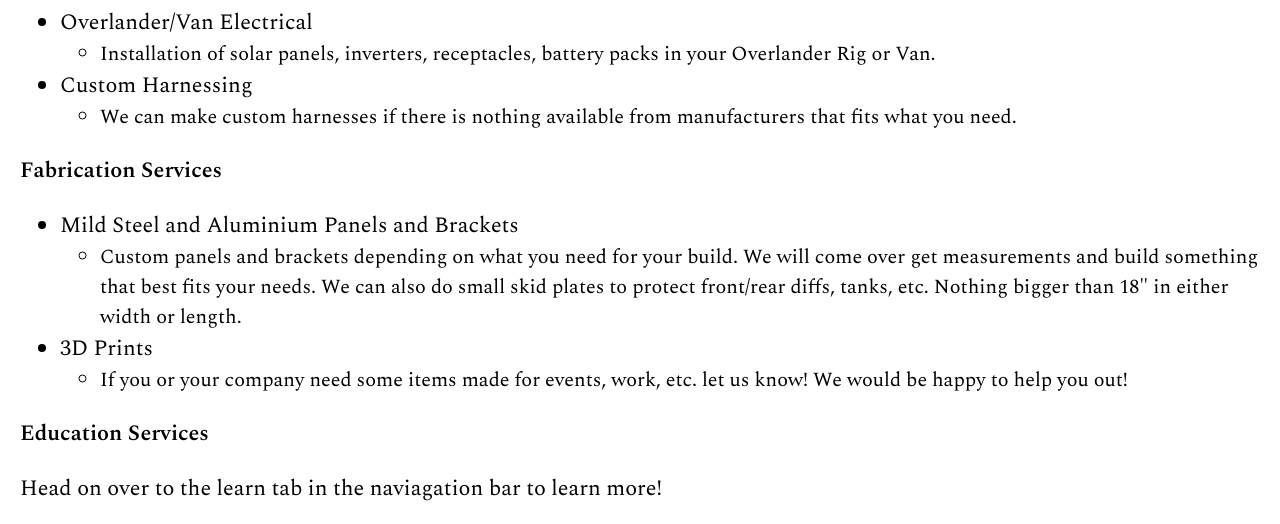
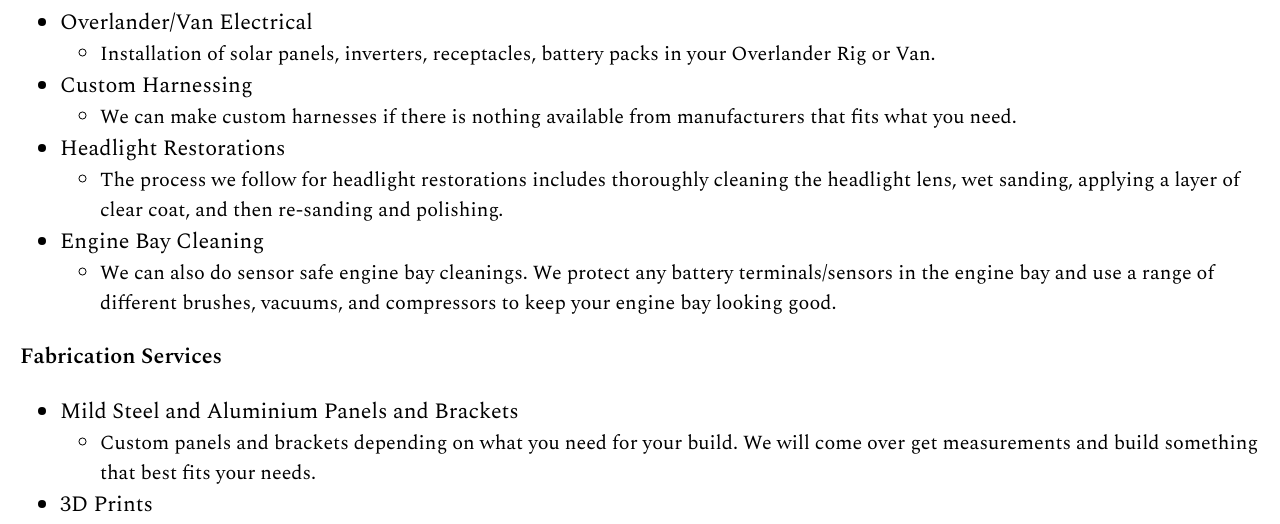
Before and after one commit to andrewrog/Goldfinch-Electric, a plain HTML site: page methods.html in a window 1280 px wide. Shown: the part 905-1429 px from the top of the page. Drawn offline with nearby package versions, Linux system fonts and the light colour scheme.

Commit message:
Update methods.html

```diff
--- a/methods.html
+++ b/methods.html
@@ -85,6 +85,14 @@
               <ul>
                 <li class="sub-list">We can make custom harnesses if there is nothing available from manufacturers that fits what you need.</li>
               </ul>
+            <li>Headlight Restorations</li>
+              <ul>
+                <li class="sub-list">The process we follow for headlight restorations includes thoroughly cleaning the headlight lens, wet sanding, applying a layer of clear coat, and then re-sanding and polishing.</li>
+              </ul>
+            <li>Engine Bay Cleaning</li>
+              <ul>
+                <li class="sub-list">We can also do sensor safe engine bay cleanings. We protect any battery terminals/sensors in the engine bay and use a range of different brushes, vacuums, and compressors to keep your engine bay looking good.</li>
+              </ul>
           </ul>
         </div>
       </div>
@@ -95,7 +103,7 @@
           <ul class="automotive-services-list">
             <li>Mild Steel and Aluminium Panels and Brackets</li>
             <ul>
-              <li class="sub-list">Custom panels and brackets depending on what you need for your build. We will come over get measurements and build something that best fits your needs. We can also do small skid plates to protect front/rear diffs, tanks, etc. Nothing bigger than 18" in either width or length.</li>
+              <li class="sub-list">Custom panels and brackets depending on what you need for your build. We will come over get measurements and build something that best fits your needs.</li>
             </ul>
             <li>3D Prints</li>
             <ul>
```
